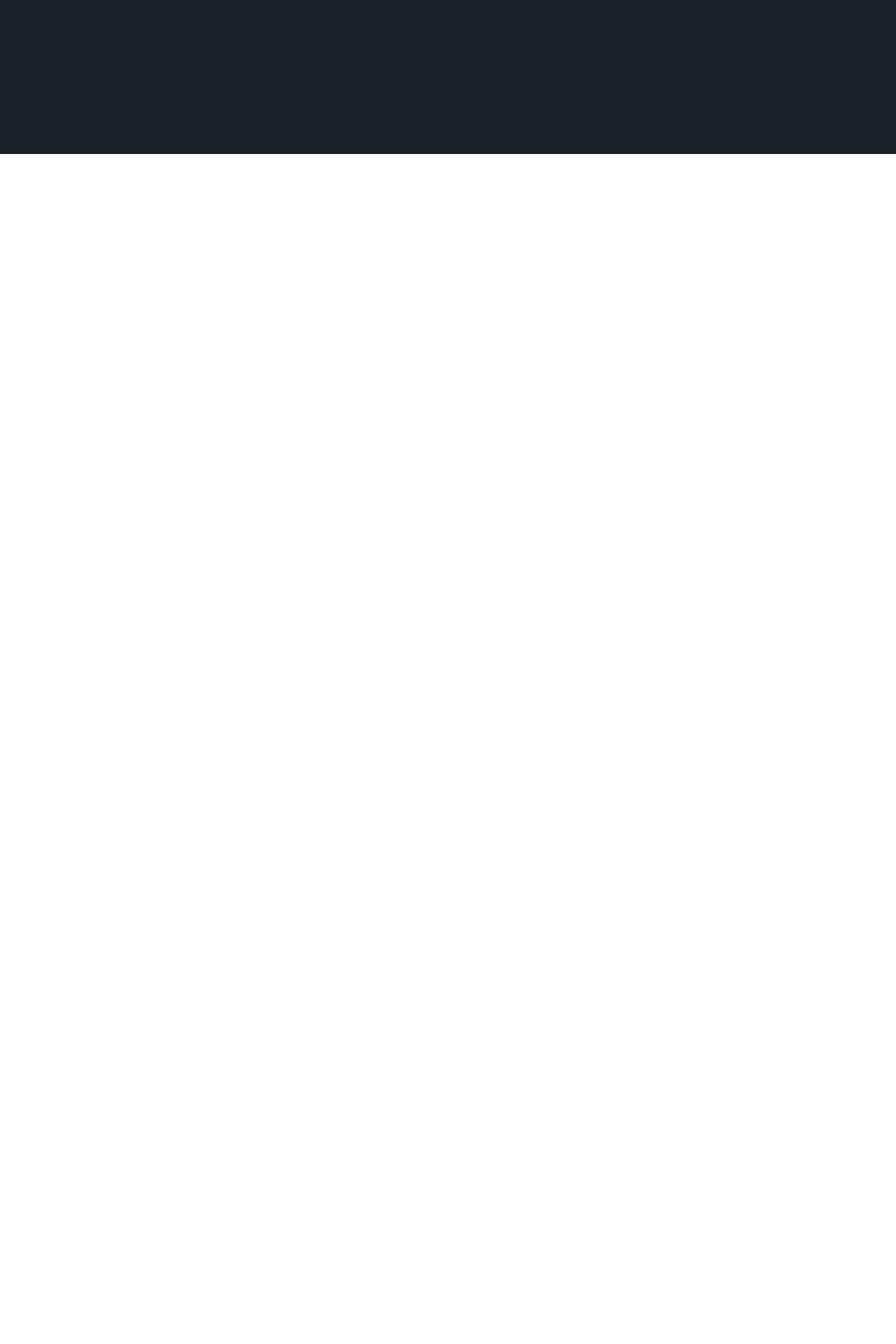
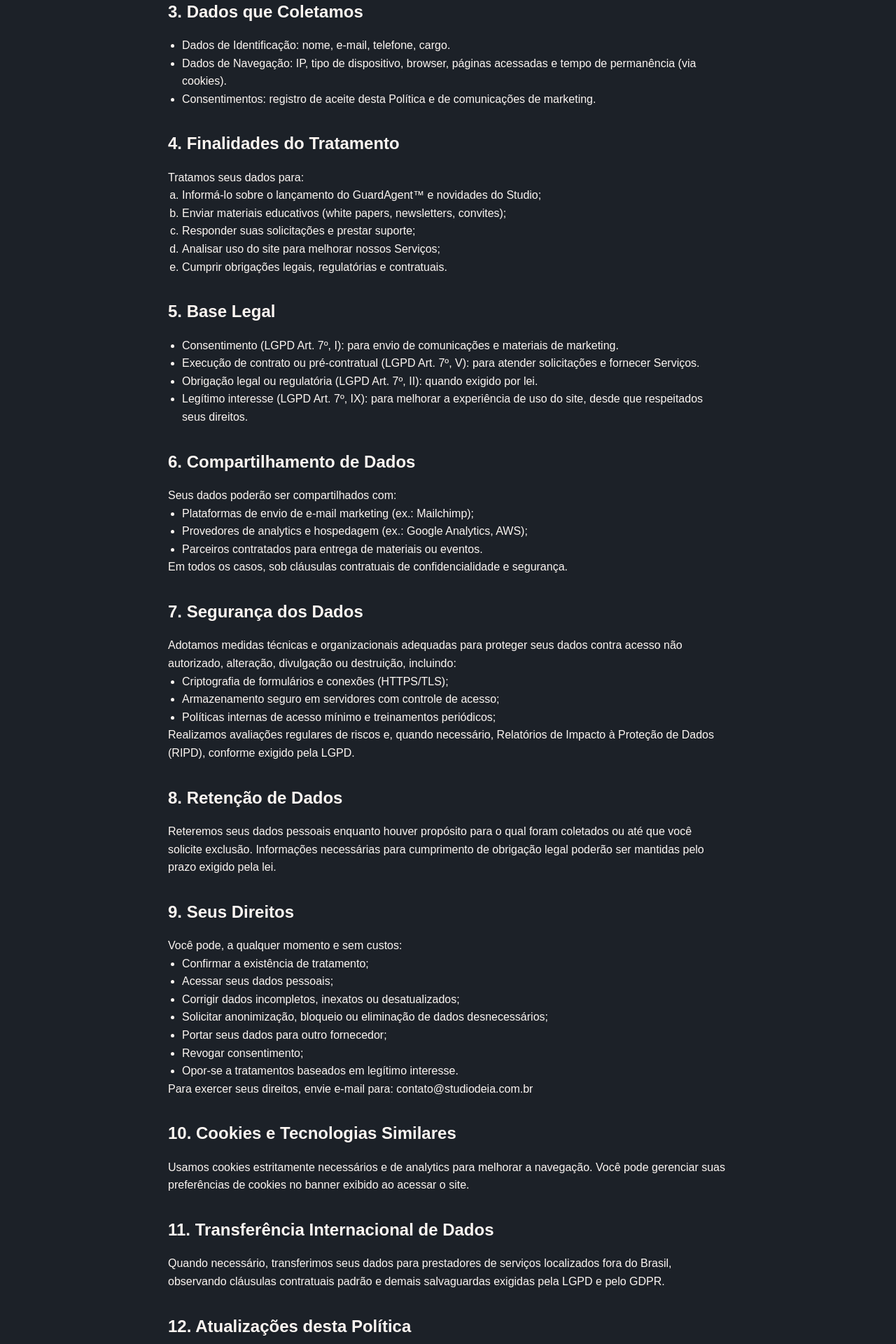
Before and after one commit to rafaelbqueiroz/studiodeia, a React (Vite) app: page /politica-de-privacidade in a window 1280 px wide. Shown: the part 580-2500 px from the top of the page at 70% size. Before the commit the page ends 800 px from the top, so only its background shows below. Built offline with nearby package versions, Linux system fonts and the light colour scheme.

Commit message:
docs: atualiza conteúdo da política de privacidade

```diff
--- a/src/pages/PrivacyPolicy.tsx
+++ b/src/pages/PrivacyPolicy.tsx
@@ -14,14 +14,118 @@ export function PrivacyPolicy() {
           <h1 style={{ fontSize: '32px', fontWeight: 'bold', marginBottom: '32px' }}>Política de Privacidade – Studio de IA</h1>
 
           <div style={{ fontSize: '16px', lineHeight: '1.6' }}>
-            {/* Conteúdo existente */}
             <section style={{ marginBottom: '32px' }}>
               <h2 style={{ fontSize: '24px', fontWeight: 'bold', marginBottom: '16px' }}>1. Introdução</h2>
               <p>Esta Política de Privacidade descreve como o Studio de IA ("nós", "nosso", "Studio") coleta, usa, compartilha e protege os dados pessoais que você fornece ao acessar nosso site, preencher formulários de contato ou se inscrever para receber avisos e materiais (coletivamente, "Serviços").</p>
             </section>
 
-            {/* Mantido o restante do conteúdo igual, apenas corrigindo a estrutura dos divs */}
-            {/* ... */}
+            <section style={{ marginBottom: '32px' }}>
+              <h2 style={{ fontSize: '24px', fontWeight: 'bold', marginBottom: '16px' }}>2. Controlador de Dados</h2>
+              <p>Studio de IA<br />
+              CNPJ: 60.398.053/0001-34<br />
+              Endereço: Avenida Carlos Gomes, 700, Sala 606, Andar 5, Bairro Boa Vista, CEP: 90480-000, Porto Alegre – RS, Brasil<br />
+              E-mail: contato@studiodeia.com.br</p>
+            </section>
+
+            <section style={{ marginBottom: '32px' }}>
+              <h2 style={{ fontSize: '24px', fontWeight: 'bold', marginBottom: '16px' }}>3. Dados que Coletamos</h2>
+              <ul style={{ paddingLeft: '20px', listStyle: 'disc' }}>
+                <li>Dados de Identificação: nome, e-mail, telefone, cargo.</li>
+                <li>Dados de Navegação: IP, tipo de dispositivo, browser, páginas acessadas e tempo de permanência (via cookies).</li>
+                <li>Consentimentos: registro de aceite desta Política e de comunicações de marketing.</li>
+              </ul>
+            </section>
+
+            <section style={{ marginBottom: '32px' }}>
+              <h2 style={{ fontSize: '24px', fontWeight: 'bold', marginBottom: '16px' }}>4. Finalidades do Tratamento</h2>
+              <p>Tratamos seus dados para:</p>
+              <ul style={{ paddingLeft: '20px', listStyle: 'lower-alpha' }}>
+                <li>Informá-lo sobre o lançamento do GuardAgent™ e novidades do Studio;</li>
+                <li>Enviar materiais educativos (white papers, newsletters, convites);</li>
+                <li>Responder suas solicitações e prestar suporte;</li>
+                <li>Analisar uso do site para melhorar nossos Serviços;</li>
+                <li>Cumprir obrigações legais, regulatórias e contratuais.</li>
+              </ul>
+            </section>
+
+            <section style={{ marginBottom: '32px' }}>
+              <h2 style={{ fontSize: '24px', fontWeight: 'bold', marginBottom: '16px' }}>5. Base Legal</h2>
+              <ul style={{ paddingLeft: '20px', listStyle: 'disc' }}>
+                <li>Consentimento (LGPD Art. 7º, I): para envio de comunicações e materiais de marketing.</li>
+                <li>Execução de contrato ou pré-contratual (LGPD Art. 7º, V): para atender solicitações e fornecer Serviços.</li>
+                <li>Obrigação legal ou regulatória (LGPD Art. 7º, II): quando exigido por lei.</li>
+                <li>Legítimo interesse (LGPD Art. 7º, IX): para melhorar a experiência de uso do site, desde que respeitados seus direitos.</li>
+              </ul>
+            </section>
+
+            <section style={{ marginBottom: '32px' }}>
+              <h2 style={{ fontSize: '24px', fontWeight: 'bold', marginBottom: '16px' }}>6. Compartilhamento de Dados</h2>
+              <p>Seus dados poderão ser compartilhados com:</p>
+              <ul style={{ paddingLeft: '20px', listStyle: 'disc' }}>
+                <li>Plataformas de envio de e-mail marketing (ex.: Mailchimp);</li>
+                <li>Provedores de analytics e hospedagem (ex.: Google Analytics, AWS);</li>
+                <li>Parceiros contratados para entrega de materiais ou eventos.</li>
+              </ul>
+              <p>Em todos os casos, sob cláusulas contratuais de confidencialidade e segurança.</p>
+            </section>
+
+            <section style={{ marginBottom: '32px' }}>
+              <h2 style={{ fontSize: '24px', fontWeight: 'bold', marginBottom: '16px' }}>7. Segurança dos Dados</h2>
+              <p>Adotamos medidas técnicas e organizacionais adequadas para proteger seus dados contra acesso não autorizado, alteração, divulgação ou destruição, incluindo:</p>
+              <ul style={{ paddingLeft: '20px', listStyle: 'disc' }}>
+                <li>Criptografia de formulários e conexões (HTTPS/TLS);</li>
+                <li>Armazenamento seguro em servidores com controle de acesso;</li>
+                <li>Políticas internas de acesso mínimo e treinamentos periódicos;</li>
+              </ul>
+              <p>Realizamos avaliações regulares de riscos e, quando necessário, Relatórios de Impacto à Proteção de Dados (RIPD), conforme exigido pela LGPD.</p>
+            </section>
+
+            <section style={{ marginBottom: '32px' }}>
+              <h2 style={{ fontSize: '24px', fontWeight: 'bold', marginBottom: '16px' }}>8. Retenção de Dados</h2>
+              <p>Reteremos seus dados pessoais enquanto houver propósito para o qual foram coletados ou até que você solicite exclusão. Informações necessárias para cumprimento de obrigação legal poderão ser mantidas pelo prazo exigido pela lei.</p>
+            </section>
+
+            <section style={{ marginBottom: '32px' }}>
+              <h2 style={{ fontSize: '24px', fontWeight: 'bold', marginBottom: '16px' }}>9. Seus Direitos</h2>
+              <p>Você pode, a qualquer momento e sem custos:</p>
+              <ul style={{ paddingLeft: '20px', listStyle: 'disc' }}>
+                <li>Confirmar a existência de tratamento;</li>
+                <li>Acessar seus dados pessoais;</li>
+                <li>Corrigir dados incompletos, inexatos ou desatualizados;</li>
+                <li>Solicitar anonimização, bloqueio ou eliminação de dados desnecessários;</li>
+                <li>Portar seus dados para outro fornecedor;</li>
+                <li>Revogar consentimento;</li>
+                <li>Opor-se a tratamentos baseados em legítimo interesse.</li>
+              </ul>
+              <p>Para exercer seus direitos, envie e-mail para: contato@studiodeia.com.br</p>
+            </section>
+
+            <section style={{ marginBottom: '32px' }}>
+              <h2 style={{ fontSize: '24px', fontWeight: 'bold', marginBottom: '16px' }}>10. Cookies e Tecnologias Similares</h2>
+              <p>Usamos cookies estritamente necessários e de analytics para melhorar a navegação. Você pode gerenciar suas preferências de cookies no banner exibido ao acessar o site.</p>
+            </section>
+
+            <section style={{ marginBottom: '32px' }}>
+              <h2 style={{ fontSize: '24px', fontWeight: 'bold', marginBottom: '16px' }}>11. Transferência Internacional de Dados</h2>
+              <p>Quando necessário, transferimos seus dados para prestadores de serviços localizados fora do Brasil, observando cláusulas contratuais padrão e demais salvaguardas exigidas pela LGPD e pelo GDPR.</p>
+            </section>
+
+            <section style={{ marginBottom: '32px' }}>
+              <h2 style={{ fontSize: '24px', fontWeight: 'bold', marginBottom: '16px' }}>12. Atualizações desta Política</h2>
+              <p>Podemos revisar esta Política periodicamente. A versão atualizada será publicada em nosso site com data de revisão. Revisões mais significativas serão comunicadas por e-mail.</p>
+            </section>
+
+            <section style={{ marginBottom: '32px' }}>
+              <h2 style={{ fontSize: '24px', fontWeight: 'bold', marginBottom: '16px' }}>13. Contato</h2>
+              <p>Em caso de dúvidas, comentários ou reclamações sobre esta Política ou sobre o tratamento de seus dados, entre em contato:</p>
+              <p>📧 dpo@studiodeia.com.br<br />📞 +55 (54) 9 9346-1322</p>
+            </section>
+
+            <section style={{ marginBottom: '32px' }}>
+              <h2 style={{ fontSize: '24px', fontWeight: 'bold', marginBottom: '16px' }}>14. Encarregado pelo Tratamento de Dados Pessoais (DPO)</h2>
+              <p>O Studio de IA nomeou um Encarregado (DPO), responsável por atuar como canal de comunicação entre o Studio, os titulares de dados e a ANPD.</p>
+              <p>📧 E-mail para contato: contato@studiodeia.com.br</p>
+            </section>
 
             <p style={{ marginTop: '32px', fontSize: '14px', color: '#8B949E' }}>Última atualização: 28 de maio de 2025</p>
           </div>
```
